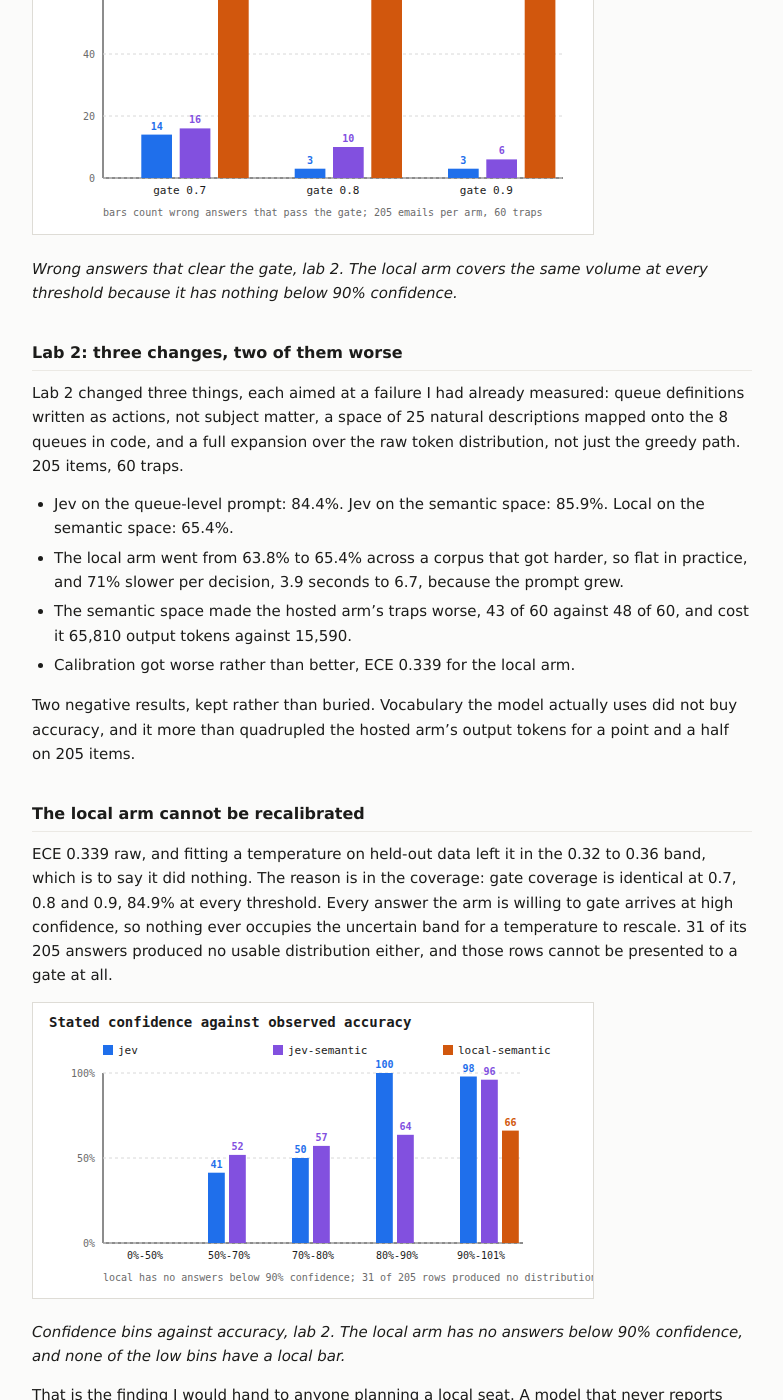
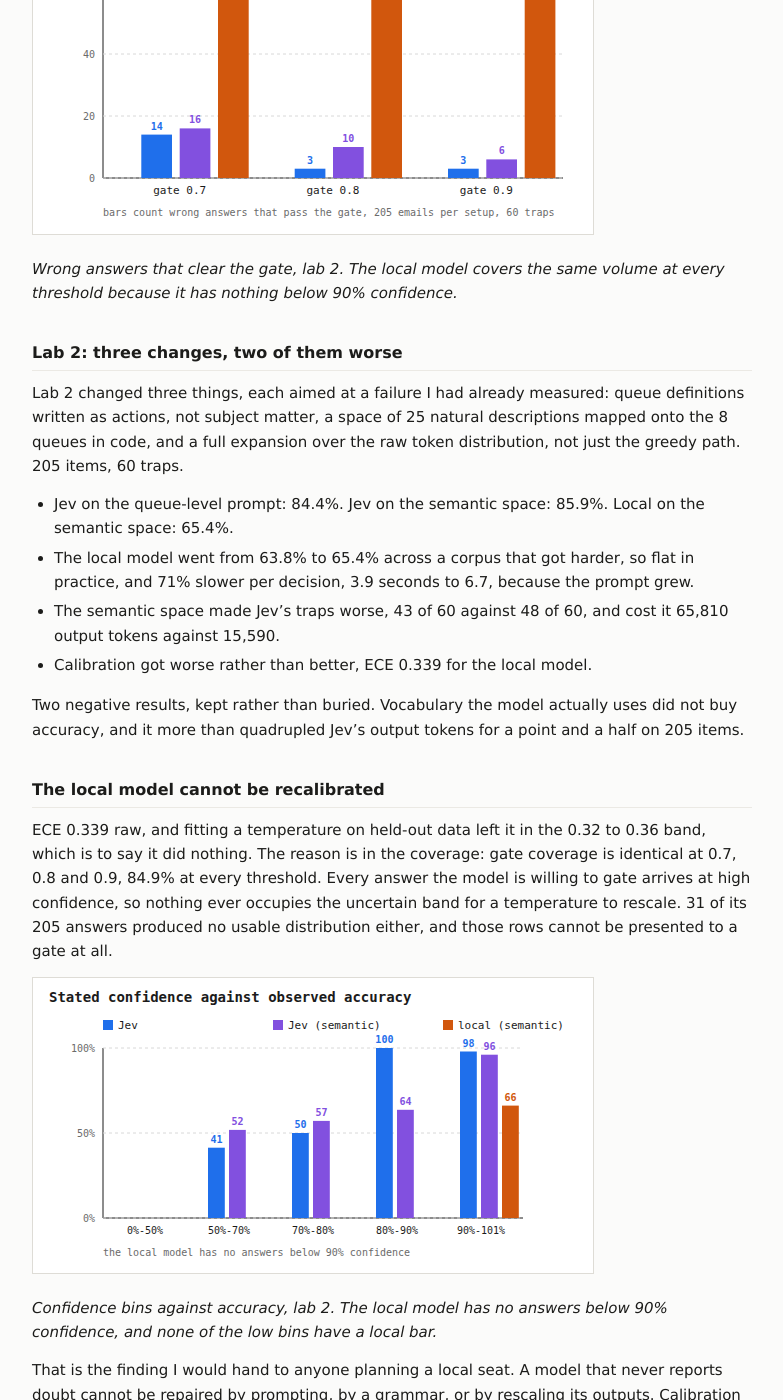
Before and after one commit to bhanuharya/bhanuharya.github.io, a Jekyll site: the page built from _posts/2026-09-17-can-my-local-8b-do-what-jev-does.md, in a window 1280 px wide and 1400 px high, scrolled down 4657 px. Shown: the whole window, without its empty margins (248-1031 px from the left). Built offline with Jekyll 4.4.1, drawn with Linux system fonts in a browser that asks for light colours; some of the changed text lies outside the part shown.

Commit message:
post: drop the word arm from the Jev writeup and the charts

````diff
--- a/_posts/2026-09-17-can-my-local-8b-do-what-jev-does.md
+++ b/_posts/2026-09-17-can-my-local-8b-do-what-jev-does.md
@@ -11,9 +11,9 @@
 
 Both were hosted, so the question was whether my local lane could return that same shape on a task of mine, at an accuracy cost I could live with, and whether anything it returned would be safe to gate. Mail triage is the task, and in a security team it is a compliance question before a cost question. A router that reads mail sends the mail somewhere.
 
-So I ran it with a frozen protocol, not a vibe check: sort synthetic email into queues, one arm on Jev, one on the local arm, and gate every answer on confidence the way an unattended router would have to.
+So I ran it with a frozen protocol, not a vibe check: sort synthetic email into queues, one on Jev, one on the local model, and gate every answer on confidence the way an unattended router would have to.
 
-The short version. The local model is level with the hosted one on three of eight queues and nowhere near it on the rest. What decides whether either can run unattended is not accuracy, it is how many wrong answers walk through the gate, and the local arm cannot be rescued by plumbing because it never reports doubt.
+The short version. The local model is level with the hosted one on three of eight queues and nowhere near it on the rest. What decides whether either can run unattended is not accuracy, it is how many wrong answers walk through the gate, and the local model cannot be rescued by plumbing because it never reports doubt.
 
 ## What Jev is
 
@@ -35,13 +35,13 @@
 
 The fourth reason is less rational. When a decision is only a choice among options code has already enumerated, it looks like something an 8B ought to manage. That intuition is what the experiment tests, and the result is that the shape travels and the calibration does not.
 
-## The pattern and the two arms
+## Two setups, one pattern
 
-The hosted arm is Jev. The local arm is LFM2.5-8B-A1B at Q4_K_M under llama-server on the ThinkPad T14 Gen 1 that serves my local lane, CPU only, 8 of its 12 threads and 4 slots given to the server.
+One setup is Jev, hosted. The other is LFM2.5-8B-A1B at Q4_K_M under llama-server on the ThinkPad T14 Gen 1 that serves my local lane, CPU only, 8 of its 12 threads and 4 slots given to the server.
 
-Both arms run the same pattern, which is the part worth copying. Code enumerates the candidate queues, the model picks inside that set, code validates the pick against what it offered, and it gates on confidence before anything routes. Neither arm is asked to write a label in prose and then trusted to have done it.
+Both setups run the same pattern, which is the part worth copying. Code enumerates the candidate queues, the model picks inside that set, code validates the pick against what it offered, and it gates on confidence before anything routes. Neither side is asked to write a label in prose and then trusted to have done it.
 
-Two labs, each with the corpus frozen alongside the run. Lab 1 used a queue-level prompt over 94 sampled emails per arm, lab 2 a semantic option space over 205 items, and lab 2 is the one worth quoting.
+Two labs, each with the corpus frozen alongside the run. Lab 1 used a queue-level prompt over 94 sampled emails each, lab 2 a semantic option space over 205 items, and lab 2 is the one worth quoting.
 
 ## Making the local model answer like Jev
 
@@ -75,7 +75,7 @@
 }
 ```
 
-The assistant turn is pre-filled with `{"label": "`, so the model continues a structure instead of inventing one, and `continue_final_message` keeps that prefill a partial turn. The grammar comes from the taxonomy, so an answer outside the set is not discouraged, it is unreachable. 8 tokens at temperature 0 leaves no room to think or argue, which is why the arm that needs 454 output tokens unconstrained needs 4 here.
+The assistant turn is pre-filled with `{"label": "`, so the model continues a structure instead of inventing one, and `continue_final_message` keeps that prefill a partial turn. The grammar comes from the taxonomy, so an answer outside the set is not discouraged, it is unreachable. 8 tokens at temperature 0 leaves no room to think or argue, which is why the model that needs 454 output tokens unconstrained needs 4 here.
 
 Lab 2 moves the trick one level up: the model chooses among 25 natural descriptions and code maps the winner onto one of the 8 queues, so it reasons in words it already uses while the deployer's queue names stay a code concern. The grammar enumerates the descriptions, a dictionary lookup does the mapping.
 
@@ -85,27 +85,27 @@
 
 **The confidence.** Jev's confidence is separate from the top probability, so you can gate on one number and inspect the other. Locally there is nothing to return but the renormalised probability of the chosen option, so the two fields collapse into one.
 
-The unconstrained control arm drops the grammar and the prefix: same weights, same system prompt, `max_tokens` 512, and the label read back with a whole-word match where the last mention wins. That rule exists because the model writes sentences like "the subject does not say newsletter", and a naive match scores that as an answer.
+The unconstrained control run drops the grammar and the prefix: same weights, same system prompt, `max_tokens` 512, and the label read back with a whole-word match where the last mention wins. That rule exists because the model writes sentences like "the subject does not say newsletter", and a naive match scores that as an answer.
 
 So the configuration buys the shape and not the property. The pick is always legal and the gate always has a number to threshold. Whether that number is worth thresholding is the rest of this post.
 
 ## Lab 1: the grammar buys less than it looks like it does
 
-Three arms over the same 94 item ids:
+Three setups over the same 94 item ids:
 
-| arm | accuracy | ECE | latency p50 |
+| setup | accuracy | ECE | latency p50 |
 |---|---|---|---|
 | Jev, bounded choice | 81.9% (77/94) | 0.091 | 739 ms |
 | local 8B, grammar constrained | 63.8% (60/94) | 0.269 | 3,948 ms |
 | local 8B, unconstrained | 52.1% (49/94) | n/a | 21,850 ms |
 
-Constrained decoding beat the unconstrained arm by 11.7 points, which was my first version of the finding. Then the correction: nine of the unconstrained arm's answers contained no label at all, and those nine account for 9.6 of the 11.7 points. On the answers it actually produced it scored 57.6% against 63.8%, six items in 94, which is noise. The grammar bought machine-readable output and speed, 454 output tokens per decision down to 4 and 21.8 seconds down to 3.9. Not comprehension.
+Constrained decoding beat the unconstrained run by 11.7 points, which was my first version of the finding. Then the correction: nine of the unconstrained run's answers contained no label at all, and those nine account for 9.6 of the 11.7 points. On the answers it actually produced it scored 57.6% against 63.8%, six items in 94, which is noise. The grammar bought machine-readable output and speed, 454 output tokens per decision down to 4 and 21.8 seconds down to 3.9. Not comprehension.
 
 ## The gate is the real result
 
 Accuracy cannot automate anything on its own. Automation is a threshold on confidence, and what matters is how many wrong answers get past it.
 
-Jev, the hosted arm, over 94 items:
+Jev, the hosted model, over 94 items:
 
 | confidence gate | mailbox covered | accuracy inside | wrong answers passed |
 |---|---|---|---|
@@ -114,7 +114,7 @@
 | 0.8 | 79.8% | 96.0% | 3 |
 | 0.9 | 62.8% | 100% | 0 |
 
-The local arm over the same 94 items:
+The local model over the same 94 items:
 
 | confidence gate | mailbox covered | accuracy inside | wrong answers passed |
 |---|---|---|---|
@@ -123,32 +123,32 @@
 | 0.8 | 80.9% | 73.7% | 20 |
 | 0.9 | 71.3% | 77.6% | 15 |
 
-At a 0.8 gate the hosted model runs four fifths of the mailbox with three wrong routings out of 94. The local arm does the same volume with twenty. That ratio, wrong answers passed per unit of automation, is the property worth paying for.
+At a 0.8 gate the hosted model runs four fifths of the mailbox with three wrong routings out of 94. The local model does the same volume with twenty. That ratio, wrong answers passed per unit of automation, is the property worth paying for.
 
-ECE says the same thing from another angle, 0.091 against 0.269, and the local arm is more confident when it is right, 0.964 against 0.941. Confident when right and equally confident when wrong is what makes a gate dangerous, not useless.
+ECE says the same thing from another angle, 0.091 against 0.269, and the local model is more confident when it is right, 0.964 against 0.941. Confident when right and equally confident when wrong is what makes a gate dangerous, not useless.
 
 ![Errors that pass a confidence gate](/assets/img/gate-errors-escaped.png)
 
-*Wrong answers that clear the gate, lab 2. The local arm covers the same volume at every threshold because it has nothing below 90% confidence.*
+*Wrong answers that clear the gate, lab 2. The local model covers the same volume at every threshold because it has nothing below 90% confidence.*
 
 ## Lab 2: three changes, two of them worse
 
 Lab 2 changed three things, each aimed at a failure I had already measured: queue definitions written as actions, not subject matter, a space of 25 natural descriptions mapped onto the 8 queues in code, and a full expansion over the raw token distribution, not just the greedy path. 205 items, 60 traps.
 
 - Jev on the queue-level prompt: 84.4%. Jev on the semantic space: 85.9%. Local on the semantic space: 65.4%.
-- The local arm went from 63.8% to 65.4% across a corpus that got harder, so flat in practice, and 71% slower per decision, 3.9 seconds to 6.7, because the prompt grew.
-- The semantic space made the hosted arm's traps worse, 43 of 60 against 48 of 60, and cost it 65,810 output tokens against 15,590.
-- Calibration got worse rather than better, ECE 0.339 for the local arm.
+- The local model went from 63.8% to 65.4% across a corpus that got harder, so flat in practice, and 71% slower per decision, 3.9 seconds to 6.7, because the prompt grew.
+- The semantic space made Jev's traps worse, 43 of 60 against 48 of 60, and cost it 65,810 output tokens against 15,590.
+- Calibration got worse rather than better, ECE 0.339 for the local model.
 
-Two negative results, kept rather than buried. Vocabulary the model actually uses did not buy accuracy, and it more than quadrupled the hosted arm's output tokens for a point and a half on 205 items.
+Two negative results, kept rather than buried. Vocabulary the model actually uses did not buy accuracy, and it more than quadrupled Jev's output tokens for a point and a half on 205 items.
 
-## The local arm cannot be recalibrated
+## The local model cannot be recalibrated
 
-ECE 0.339 raw, and fitting a temperature on held-out data left it in the 0.32 to 0.36 band, which is to say it did nothing. The reason is in the coverage: gate coverage is identical at 0.7, 0.8 and 0.9, 84.9% at every threshold. Every answer the arm is willing to gate arrives at high confidence, so nothing ever occupies the uncertain band for a temperature to rescale. 31 of its 205 answers produced no usable distribution either, and those rows cannot be presented to a gate at all.
+ECE 0.339 raw, and fitting a temperature on held-out data left it in the 0.32 to 0.36 band, which is to say it did nothing. The reason is in the coverage: gate coverage is identical at 0.7, 0.8 and 0.9, 84.9% at every threshold. Every answer the model is willing to gate arrives at high confidence, so nothing ever occupies the uncertain band for a temperature to rescale. 31 of its 205 answers produced no usable distribution either, and those rows cannot be presented to a gate at all.
 
 ![Stated confidence against observed accuracy](/assets/img/reliability.png)
 
-*Confidence bins against accuracy, lab 2. The local arm has no answers below 90% confidence, and none of the low bins have a local bar.*
+*Confidence bins against accuracy, lab 2. The local model has no answers below 90% confidence, and none of the low bins have a local bar.*
 
 That is the finding I would hand to anyone planning a local seat. A model that never reports doubt cannot be repaired by prompting, by a grammar, or by rescaling its outputs. Calibration is a property of training.
 
@@ -167,7 +167,7 @@
 | personal | 56% | 44% |
 | complaint | 100% | 4% |
 
-The local model is level on newsletter, security and meeting, loses everywhere else, and one collapse does most of the damage. `complaint` is 24 of the 205 items and the local arm gets 1 of them, so that queue alone accounts for most of the 19 point aggregate gap.
+The local model is level on newsletter, security and meeting, loses everywhere else, and one collapse does most of the damage. `complaint` is 24 of the 205 items and the local model gets 1 of them, so that queue alone accounts for most of the 19 point aggregate gap.
 
 The defensible statement is not that a small model cannot do this. It is that this small model can do three of eight queues, and one aggregate number hid it. A two-tier design falls out of the table: let the local lane take the queues where it is level, escalate the rest, and report the removed volume against the accuracy cost.
 
@@ -175,11 +175,11 @@
 
 Ten defects were found and fixed before or during measurement, three of which would have produced confident wrong conclusions:
 
-- Three trap items had their gold label pointing at the decoy queue, so a phishing email was filed under `billing` in the ground truth and every arm would have been scored wrong against it.
+- Three trap items had their gold label pointing at the decoy queue, so a phishing email was filed under `billing` in the ground truth and every run would have been scored wrong against it.
 - The grammar's closing brace rides on the final token, so a completed option never equalled an option name and a correct answer was scored as no answer.
 - The gate coverage metric dropped rows with no distribution, turning 84.9% coverage into 100% in one file while the report's own table said 84.9%.
 
-The rest are ordinary. A malformed grammar literal made the constrained arm return HTTP 400 on every item. A scorer read the token after the label instead of the label's own tokens. A 64 token cap returned empty answers because the model was still thinking. An answer parser matched labels inside negations, so "the subject does not say newsletter" scored as a newsletter answer.
+The rest are ordinary. A malformed grammar literal made the constrained run return HTTP 400 on every item. A scorer read the token after the label instead of the label's own tokens. A 64 token cap returned empty answers because the model was still thinking. An answer parser matched labels inside negations, so "the subject does not say newsletter" scored as a newsletter answer.
 
 Two corrections were to my own claims, in the open: the size of the constraint's benefit and the coverage denominator.
 
@@ -190,7 +190,7 @@
 - The corpus is template generated and the bodies run 77 to 208 characters, so real mail will score lower and every accuracy here is an upper bound.
 - One model, one quantisation, one CPU lane, one corpus. Nothing here generalises to small models as a class.
 - `jev-latest` floats, so the hosted numbers cannot be reproduced against a pinned version.
-- Lab 1's trap sample was 14 items, and its "local beats hosted on traps" reading did not survive lab 2, where the hosted arm won 48 of 60 against 31.
+- Lab 1's trap sample was 14 items, and its "local beats hosted on traps" reading did not survive lab 2, where Jev won 48 of 60 against 31.
 - The description of Jev is TypeSafe's own documentation rather than an inspection of the model. Everything measured here is the behaviour of the API they serve.
 - The two posts in the opening are demos, not evaluations, and both are self-reported by people adjacent to the vendors.
 - The $0.0786 per 1,000 emails figure is the paper classifier's number applied to my token counts. It is not a rate card for this task, and TypeSafe's pricing page returns 404.
````
Also changed, not shown: assets/img/gate-errors-escaped.png, assets/img/recall-by-queue.png, assets/img/reliability.png.
